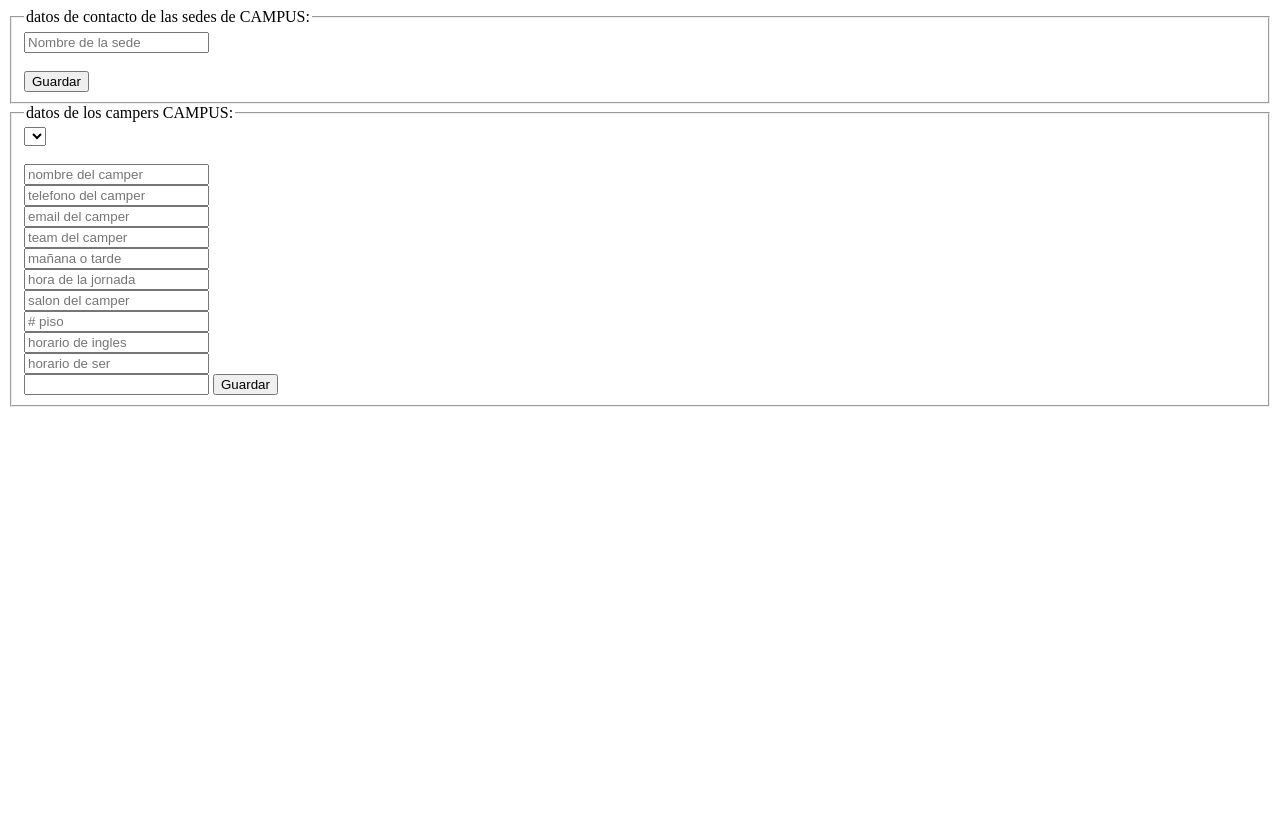
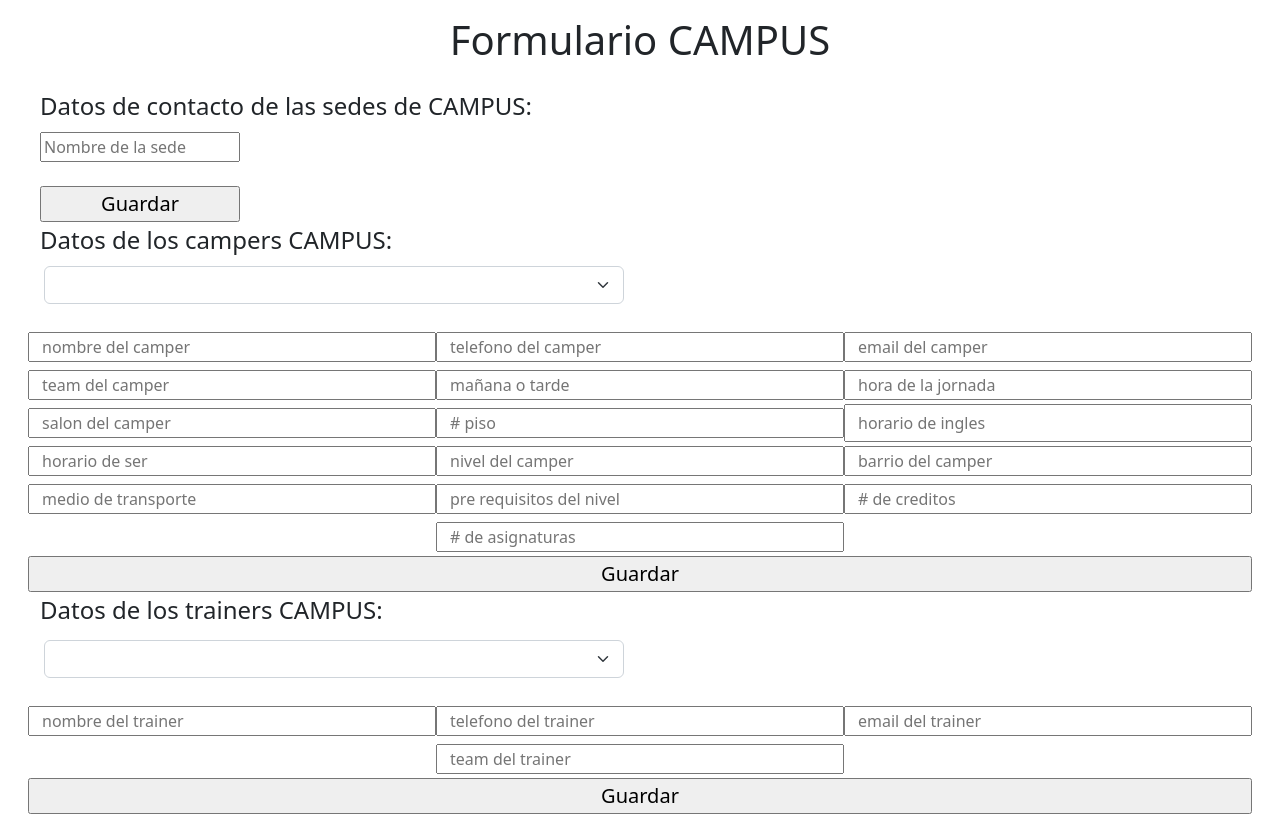
Before and after one commit to JhonnSantiagoBernalJuradoCampus/Taller-3, a plain HTML site: page index.html in a window 1280 px wide. Drawn offline with nearby package versions, Linux system fonts and the light colour scheme.

Commit message:
feat: :sparkles: punto 1

```diff
--- a/index.html
+++ b/index.html
@@ -6,33 +6,76 @@
     <meta name="viewport" content="width=device-width, initial-scale=1.0">
     <title>Document</title>
     <script src="main.js" defer></script>
+    <link rel="stylesheet" href="style.css">
+    <link href="https://cdn.jsdelivr.net/npm/bootstrap@5.2.3/dist/css/bootstrap.min.css" rel="stylesheet" integrity="sha384-rbsA2VBKQhggwzxH7pPCaAqO46MgnOM80zW1RWuH61DGLwZJEdK2Kadq2F9CUG65" crossorigin="anonymous">
 </head>
-<body>
-    <fieldset>
-        <legend>datos de contacto de las sedes de CAMPUS:</legend>
-        <form id="miFormularioCampus">
-            <input type="text" name="nombreSede" placeholder="Nombre de la sede"><br></br>
-            <input type="submit" value="Guardar">
-        </form>
-    </fieldset>
-
-    <fieldset>
-        <legend>datos de los campers CAMPUS:</legend>
-        <form id="miFormularioPersonas">
-            <select name="sede"></select><br><br>
-            <input type="text" name="nombre" placeholder="nombre del camper"><br>
-            <input type="tel" name="telefono" placeholder="telefono del camper"><br>
-            <input type="email" name="email" placeholder="email del camper"><br>
-            <input type="number" name="team" placeholder="team del camper"><br>
-            <input type="text" name="dia" placeholder="mañana o tarde"><br>
-            <input type="text" name="horario" placeholder="hora de la jornada"><br>
-            <input type="text" name="salon" placeholder="salon del camper"><br>
-            <input type="text" name="piso" placeholder="# piso"><br>
-            <input type="text" name="horaIngles" placeholder="horario de ingles"><br>
-            <input type="text" name="horaSer" placeholder="horario de ser"><br>
-            <input type="text" >
-            <input type="submit" value="Guardar">
-        </form>
-    </fieldset>
+<body class="container-fluid">
+    <header class="container-fluid py-3">
+        <div class="row">
+            <div class="col-12 d-flex justify-content-center align-items-center">
+                <h1>Formulario CAMPUS</h1>
+            </div>
+        </div>
+    </header>
+    <main class="container-fluid px-3">
+        <fieldset class="container-fluid">
+            <legend>Datos de contacto de las sedes de CAMPUS:</legend>
+            <form id="miFormularioCampus" class="row">
+                <div class="col-12">
+                    <input type="text" name="nombreSede" placeholder="Nombre de la sede" class="col-2"><br><br>
+                </div>
+                <div class="col-12">
+                <input type="submit" value="Guardar" class="col-2 fs-5">
+                </div>
+            </form>
+        </fieldset>
+        <fieldset class="container-fluid">
+            <legend>Datos de los campers CAMPUS:</legend>
+            <form id="miFormularioCampers" class="row">
+                <div class="col-6 px-3">
+                    <select name="sede" class="form-select"></select><br>
+                </div>
+                <div class="container-fluid">
+                    <div class="row d-flex justify-content-center">
+                        <input type="text" name="nombre" placeholder="nombre del camper" class="col-4 my-1 "><br>
+                        <input type="tel" name="telefono" placeholder="telefono del camper" class="col-4 my-1 "><br>
+                        <input type="email" name="email" placeholder="email del camper" class="col-4 my-1 "><br>
+                        <input type="number" name="team" placeholder="team del camper" class="col-4 my-1 "><br>
+                        <input type="text" name="dia" placeholder="mañana o tarde" class="col-4 my-1 "><br>
+                        <input type="text" name="horario" placeholder="hora de la jornada" class="col-4 my-1 "><br>
+                        <input type="text" name="salon" placeholder="salon del camper" class="col-4  my-1"><br>
+                        <input type="number" name="piso" placeholder="# piso" class="col-4 my-1 "><br>
+                        <input type="text" name="horaIngles" placeholder="horario de ingles" class="col-4 my- 1"><br>
+                        <input type="text" name="horaSer" placeholder="horario de ser" class="col-4 my-1 "><br>
+                        <input type="text" name="nivel" placeholder="nivel del camper" class="col-4 my-1 "><br>
+                        <input type="text" name="barrio" placeholder="barrio del camper" class="col-4 my-1 "><br>
+                        <input type="text" name="transporte" placeholder="medio de transporte" class="col-4 my-1 "><br>
+                        <input type="text" name="preRequisitos" placeholder="pre requisitos del nivel" class="col-4 my-1"><br>
+                        <input type="number" name="creditos"  placeholder="# de creditos" class="col-4 my-1"><br>
+                        <input type="number" name="asignaturas"  placeholder="# de asignaturas" class="col-4 my-1"><br>
+                        <input type="submit" value="Guardar" class="fs-5">
+                    </div>
+                </div>
+            </form>
+        </fieldset>
+        <fieldset class="container-fluid">
+            <form id="miFormularioTrainers" class="row">
+                <legend>Datos de los trainers CAMPUS:</legend><br><br>
+                <div class="col-6 px-3">
+                    <select name="sede" class="form-select"></select><br>
+                </div>
+                <div class="container-fluid">
+                    <div class="row d-flex justify-content-center">
+                        <input type="text" name="nombre" placeholder="nombre del trainer" class="col-4 my-1 "><br>
+                        <input type="tel" name="telefono" placeholder="telefono del trainer" class="col-4 my-1 "><br>
+                        <input type="email" name="email" placeholder="email del trainer" class="col-4 my-1 "><br>
+                        <input type="number" name="team" placeholder="team del trainer" class="col-4 my-1 "><br>
+                        <input type="submit" value="Guardar" class="fs-5">
+                    </div>
+                </div>
+            </form>
+        </fieldset>
+    </main>
+    <script src="https://cdn.jsdelivr.net/npm/bootstrap@5.2.3/dist/js/bootstrap.bundle.min.js" integrity="sha384-kenU1KFdBIe4zVF0s0G1M5b4hcpxyD9F7jL+jjXkk+Q2h455rYXK/7HAuoJl+0I4" crossorigin="anonymous"></script>
 </body>
 </html>
--- a/main.js
+++ b/main.js
@@ -1,12 +1,13 @@
 let miFormularioCampus = document.querySelector("#miFormularioCampus");
-let miFormularioPersonas = document.querySelector("#miFormularioPersonas");
+let miFormularioPersonas = document.querySelector("#miFormularioCampers");
+let miFormularioTrainers = document.querySelector("#miFormularioTrainers")
 let campus = {};
 
 
 miFormularioCampus.addEventListener("submit", (e)=>{
     e.preventDefault();
     let data = Object.fromEntries(new FormData(e.target))
-    campus[`${data.nombreSede}`] = {Camper: [], Trainers: []};
+    campus[`${data.nombreSede}`] = {Campers: [], Trainers: []};
     listaSedes();
     miFormularioCampus.reset();
 })
@@ -21,13 +22,23 @@ let listaSedes = ()=>{
     }
 }
 
-miFormularioPersonas.addEventListener("submit", (e)=>{
+miFormularioCampers.addEventListener("submit", (e)=>{
     e.preventDefault();
     let data = Object.fromEntries(new FormData(e.target));
     console.log(data);
     let sede = data.sede;
     delete data.sede;
-    campus[`${sede}`]["Camper"].unshift(data);
+    campus[`${sede}`]["Campers"].unshift(data);
     console.log(campus);
     miFormularioPersonas.reset();
 })
+miFormularioTrainers.addEventListener("submit", (e)=>{
+    e.preventDefault();
+    let data = Object.fromEntries(new FormData(e.target));
+    console.log(data);
+    let sede = data.sede;
+    delete data.sede;
+    campus[`${sede}`]["Trainers"].unshift(data);
+    console.log(campus);
+    miFormularioTrainers.reset();
+})
```
Also changed, not shown: style.css (added).
